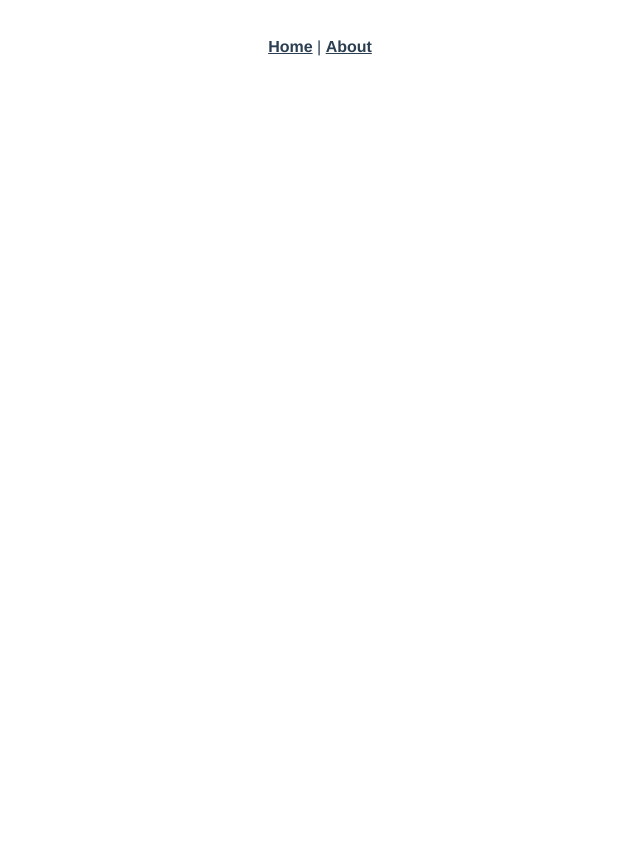
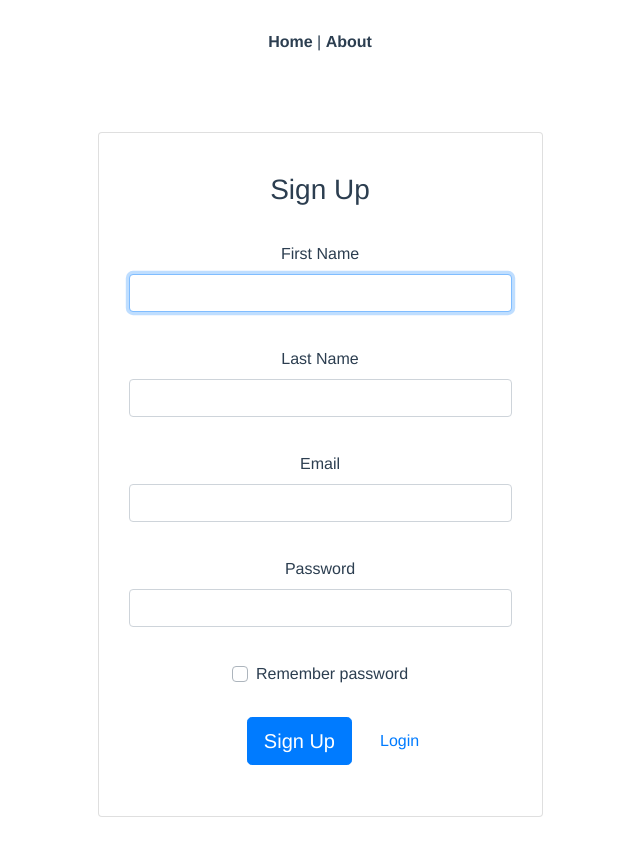
Before and after one commit to Agriworks/agriworks_portal, a Vue app: page /login in a window 1280 px wide. Shown: the top 856 px of the page, without its empty margins (320-960 px from the left). Before the commit the page ends 800 px from the top, so only its background shows below. Built offline with nearby package versions, Linux system fonts and the light colour scheme.

Commit message:
updating local

```diff
--- a/package.json
+++ b/package.json
@@ -9,7 +9,10 @@
     "test:unit": "vue-cli-service test:unit"
   },
   "dependencies": {
+    "bootstrap": "^4.3.1",
     "core-js": "^2.6.5",
+    "jquery": "^3.4.1",
+    "popper.js": "^1.16.0",
     "vue": "^2.6.10",
     "vue-router": "^3.0.3",
     "vuex": "^3.0.1"
--- a/src/App.vue
+++ b/src/App.vue
@@ -4,9 +4,19 @@
       <router-link to="/">Home</router-link> |
       <router-link to="/about">About</router-link>
     </div>
-    <router-view/>
+    <Registration />
   </div>
 </template>
+
+<script>
+import Registration from './components/Registration.vue'
+export default {
+  name: 'app',
+  components: {
+    Registration,
+  }
+}
+</script>
 
 <style lang="scss">
 #app {
--- /dev/null
+++ b/src/components/Registration.vue
@@ -0,0 +1,56 @@
+<template>
+    <div class="container">
+      <div class="row">
+        <div class="col-sm-9 col-md-7 col-lg-5 mx-auto">
+          <div class="card card-signin my-5">
+            <div class="card-body">
+              <h3 class="card-title text-center">Sign Up</h3>
+              <form method = "POST" action = "/signup" class="form-signin">
+                <div class="form-label-group">
+                  <label for="inputText">First Name</label>
+                  <input name = "firstName" type="text" id="inputText" class="form-control" placeholder="" required autofocus>
+                </div>
+                <div class="form-label-group">
+                  <label for="inputText">Last Name</label>
+                  <input name = "lastName" type="text" id="inputText" class="form-control" placeholder="" required autofocus>
+                </div>
+                <div class="form-label-group">
+                  <label for="inputEmail">Email</label>
+                  <input name = "email" type="email" id="inputEmail" class="form-control" placeholder="" required autofocus>
+                </div>
+              <p></p>
+                <div class="form-label-group">
+                  <label for="inputPassword">Password</label>
+                  <input name = "password" type="password" id="inputPassword" class="form-control" placeholder="" required>
+                </div>
+
+                <div class="custom-control custom-checkbox mb-3">
+                  <input type="checkbox" class="custom-control-input" id="customCheck1">
+                  <label class="custom-control-label" for="customCheck1">Remember password</label>
+                </div>
+
+              <div class="custom-control custom-checkbox mb-3">
+                  <button class="btn btn-lg btn-primary" type="submit">Sign Up</button>
+                  <router-link to="/login" class="btn btn-link">Login</router-link>
+                </div>
+              </form>
+            </div>
+          </div>
+        </div>
+      </div>
+  </div>
+</template>
+
+
+
+<style scoped>
+  .form-label-group {
+    margin: 35px 10px;
+  }
+  h3 {
+    margin: 20px 15px;
+  }
+  button {
+    margin: 15px 15px;
+  }
+</style>
--- a/src/main.js
+++ b/src/main.js
@@ -2,6 +2,11 @@ import Vue from 'vue'
 import App from './App.vue'
 import router from './router'
 import store from './store'
+
+import 'bootstrap'
+import 'bootstrap/dist/css/bootstrap.min.css'
+
+
 
 Vue.config.productionTip = false
 
```
Also changed, not shown: src/components/Sidebar.vue (added), 2 other files (tests, documents, lock files or other folders).
